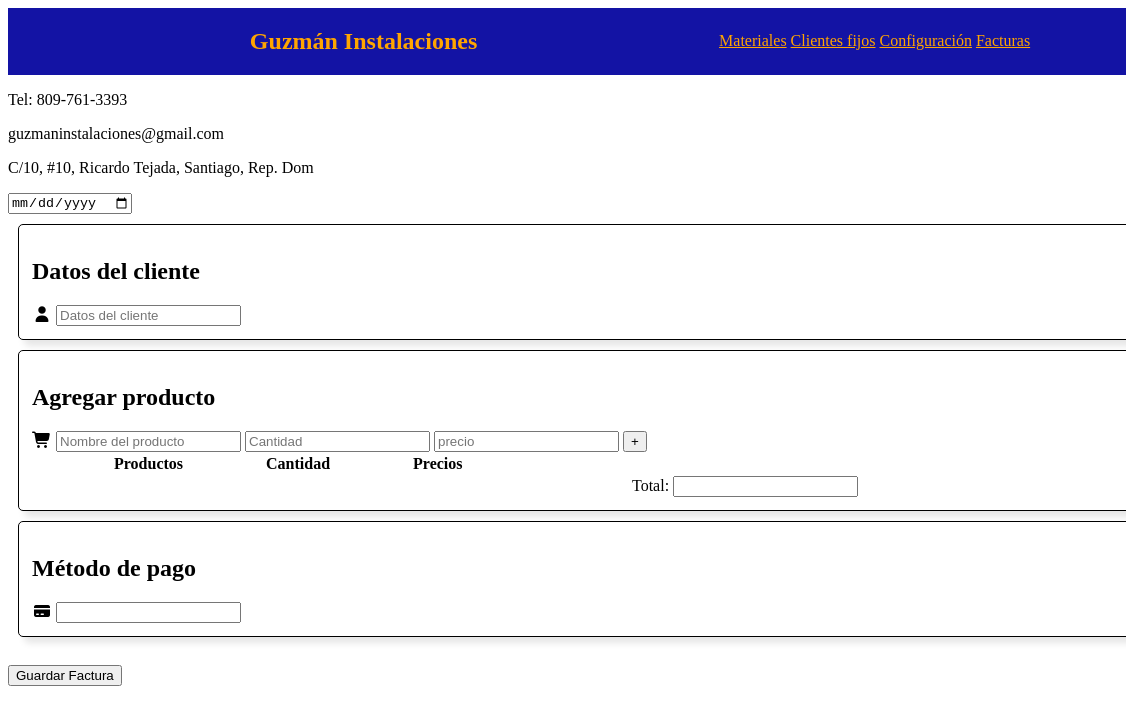
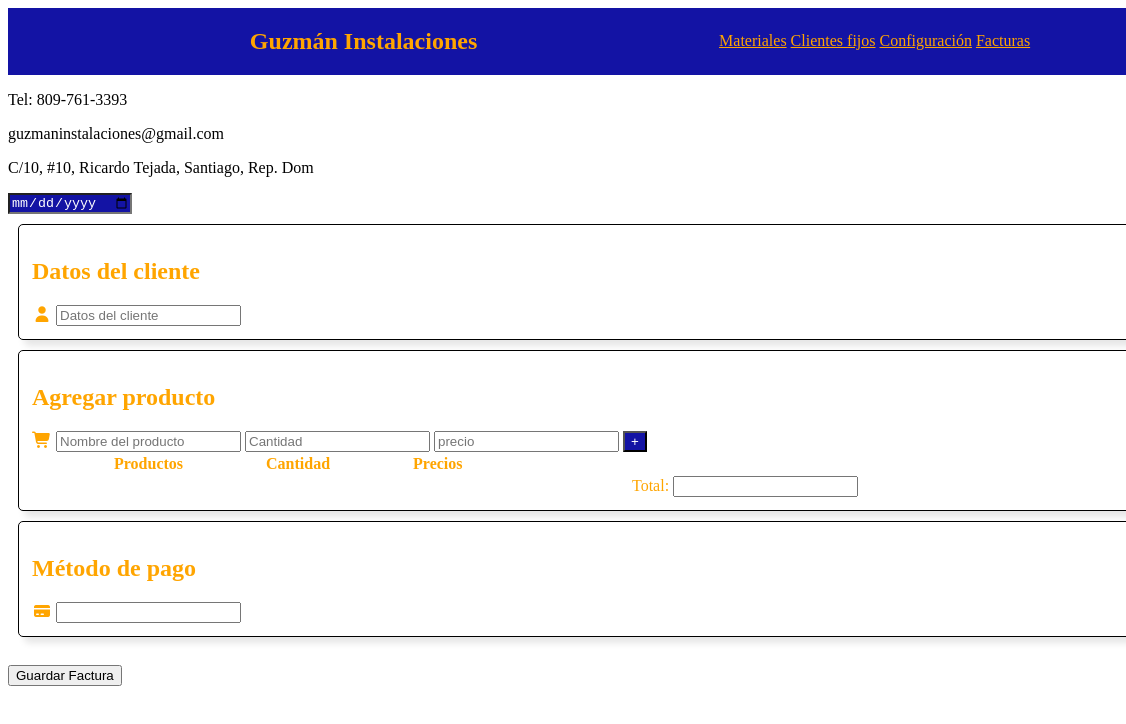
Before and after one commit to ag6563162/Proyecto-Web-Guzman-Intalaciones, a plain HTML site: page index.html in a window 1280 px wide. Shown: the full height of the page, 0-1126 px from the left. Drawn offline with Linux system fonts and the light colour scheme.

Commit message:
agregado mas estilo en css

```diff
--- a/index.html
+++ b/index.html
@@ -37,9 +37,9 @@
     </div>
     <div>
     <section class="content_2">
-        <h2 class="titulo">Agregar producto</h1>
+        <h2 class="titulo">Agregar producto</h2>
             <i class="fa-solid fa-cart-shopping"></i>
-        <input type="text" class="datos" placeholder="Nombre del producto"> <input type="number" class="cantidad" placeholder="Cantidad"> <input type="number" class="precio" placeholder="precio"> <button type="submit">+</button><br>
+        <input type="text" class="datos" placeholder="Nombre del producto"> <input type="number" class="cantidad" placeholder="Cantidad"> <input type="number" class="precio" placeholder="precio"> <button class="button" type="submit">+</button><br>
         <table class="tabla">
             <tr class="tabla_contenedor">
             <th>Productos</th>
@@ -62,7 +62,7 @@
     </section>
         <br>
         <div class="boton-guardar">
-        <button type="submit">Guardar Factura</button>
+        <button class="guardar" type="submit">Guardar Factura</button>
         </div>
     </div>
     </form>
--- a/style.css
+++ b/style.css
@@ -27,6 +27,7 @@
     box-shadow: 6px 6px 7px rgba(0, 0, 0, 0.1) ;
     border-radius: 5px;
     padding: 13px;
+    color: orange;
 
 }
 
@@ -36,6 +37,7 @@
     box-shadow: 6px 6px 7px rgba(0, 0, 0, 0.1) ;
     border-radius: 5px;
     padding: 13px;
+    color: orange;
 }
 
 .tabla_contenedor th {
@@ -55,4 +57,15 @@
     box-shadow: 6px 6px 7px rgba(0, 0, 0, 0.1) ;
     border-radius: 5px;
     padding: 13px;
+    color: orange;
 }
+
+.button{
+    background-color:rgba(3, 3, 158, 0.934);
+    color: white;
+}
+
+#fecha{
+    background-color: rgba(3, 3, 158, 0.934);
+    color: white;
+}
```
